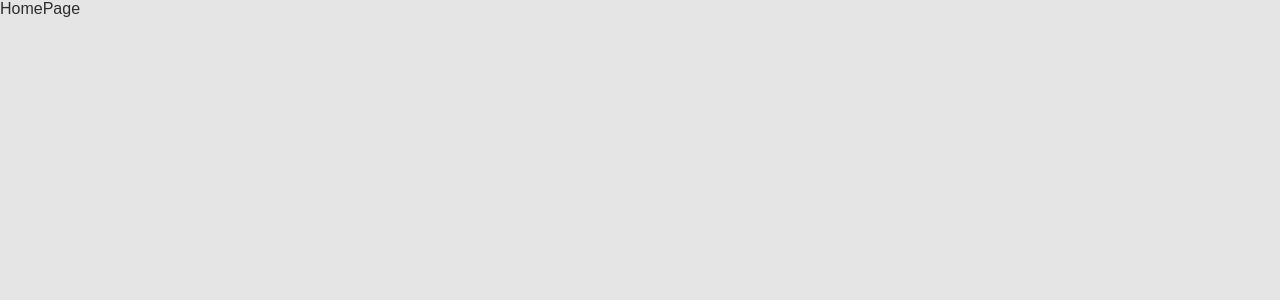
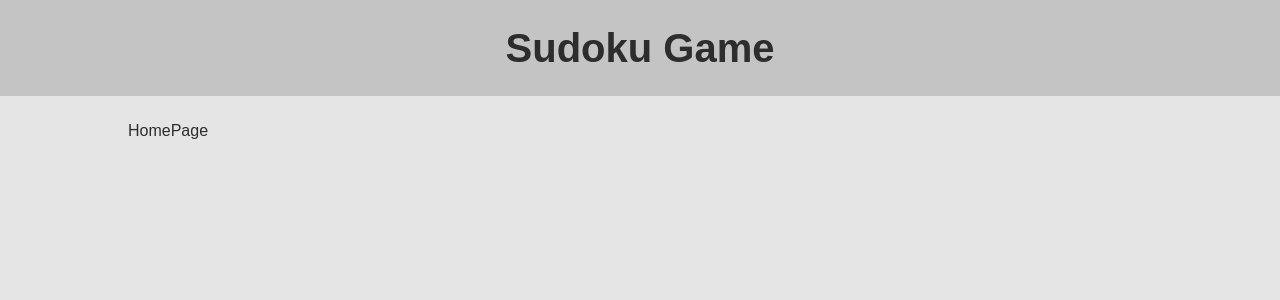
Before and after one commit to 20497/Sudoku-React, a React (Create React App) app: page / in a window 1280 px wide. Shown: the top 300 px of the page. Built offline with nearby package versions, Linux system fonts and the light colour scheme.

Commit message:
Added page layout

```diff
--- /dev/null
+++ b/src/components/GameNav.jsx
@@ -0,0 +1,15 @@
+import { Link } from "react-router-dom";
+import { NavMenu, MenuList, MenuListItem } from "../styles/GameNav.styles";
+import { appRoutes } from "../appRoutes";
+
+export default function GameNav() {
+  return (
+    <NavMenu>
+      <MenuList>
+        <MenuListItem>
+          <Link to={appRoutes.STATISTICS}>Statystyki</Link>
+        </MenuListItem>
+      </MenuList>
+    </NavMenu>
+  );
+}
--- /dev/null
+++ b/src/components/PageLayout.jsx
@@ -0,0 +1,13 @@
+import React from "react";
+import { Header, Main, PageTitle } from "../styles/PageLayout.styles";
+
+export default function PageLayout({ children }) {
+  return (
+    <>
+      <Header>
+        <PageTitle>Sudoku Game</PageTitle>
+      </Header>
+      <Main>{children}</Main>
+    </>
+  );
+}
--- a/src/pages/GamePage.jsx
+++ b/src/pages/GamePage.jsx
@@ -1,7 +1,12 @@
-import React from 'react'
+import React from "react";
+import PageLayout from "../components/PageLayout";
+import GameNav from "../components/GameNav";
 
 export default function GamePage() {
   return (
-    <div>GamePage</div>
-  )
+    <PageLayout>
+      <GameNav />
+      <div>GamePage</div>
+    </PageLayout>
+  );
 }
--- a/src/pages/HomePage.jsx
+++ b/src/pages/HomePage.jsx
@@ -1,7 +1,10 @@
-import React from 'react'
+import React from "react";
+import PageLayout from "../components/PageLayout";
 
 export default function HomePage() {
   return (
-    <div>HomePage</div>
-  )
+    <PageLayout>
+      <div>HomePage</div>
+    </PageLayout>
+  );
 }
--- a/src/pages/StatisticPage.jsx
+++ b/src/pages/StatisticPage.jsx
@@ -1,7 +1,10 @@
-import React from 'react'
+import React from "react";
+import PageLayout from "../components/PageLayout";
 
 export default function StatisticPage() {
   return (
-    <div>StatisticPage</div>
-  )
+    <PageLayout>
+      <div>StatisticPage</div>
+    </PageLayout>
+  );
 }
--- a/src/stitches.config.js
+++ b/src/stitches.config.js
@@ -9,14 +9,14 @@ export const stitchesGlobalSettings = {
   font: "Ubuntu, sans-serif",
 };
 
-export const { styled } = createStitches({
+export const { styled, keyframes } = createStitches({
   theme: {
     colors: stitchesGlobalSettings.colors,
     fontSizes: {
-      s: ".75rem",
-      m: "1.5rem",
-      xl: "2rem",
-      big: "4rem",
+      s: "1rem",
+      m: "1.6rem",
+      xl: "2.5rem",
+      xxl: "4rem",
     },
   },
 });
--- /dev/null
+++ b/src/styles/GameNav.styles.js
@@ -0,0 +1,29 @@
+import { styled, keyframes } from "../stitches.config";
+
+const underline = keyframes({
+  "0%": { width: "0%" },
+  "100%": { width: "100%" },
+});
+
+export const NavMenu = styled("nav", {
+  alignSelf: "end",
+});
+
+export const MenuList = styled("ul", {});
+
+export const MenuListItem = styled("li", {
+  "& a": {
+    position: "relative",
+    fontSize: "$m",
+  },
+
+  "& a:hover::before": {
+    content: "",
+    display: "block",
+    height: "2px",
+    background: "$black",
+    position: "absolute",
+    top: "100%",
+    animation: `${underline} 200ms forwards`,
+  },
+});
--- /dev/null
+++ b/src/styles/PageLayout.styles.js
@@ -0,0 +1,20 @@
+import { styled } from "../stitches.config";
+
+export const Header = styled("header", {
+  padding: "2%",
+  display: "flex",
+  justifyContent: "space-around",
+  alignItems: "center",
+  background: "$gray",
+});
+
+export const PageTitle = styled("h1", {
+  margin: "0",
+  fontSize: "$xl",
+});
+
+export const Main = styled("main", {
+  padding: "2% 10% 5% 10%",
+  display: "flex",
+  flexDirection: "column",
+});
```
